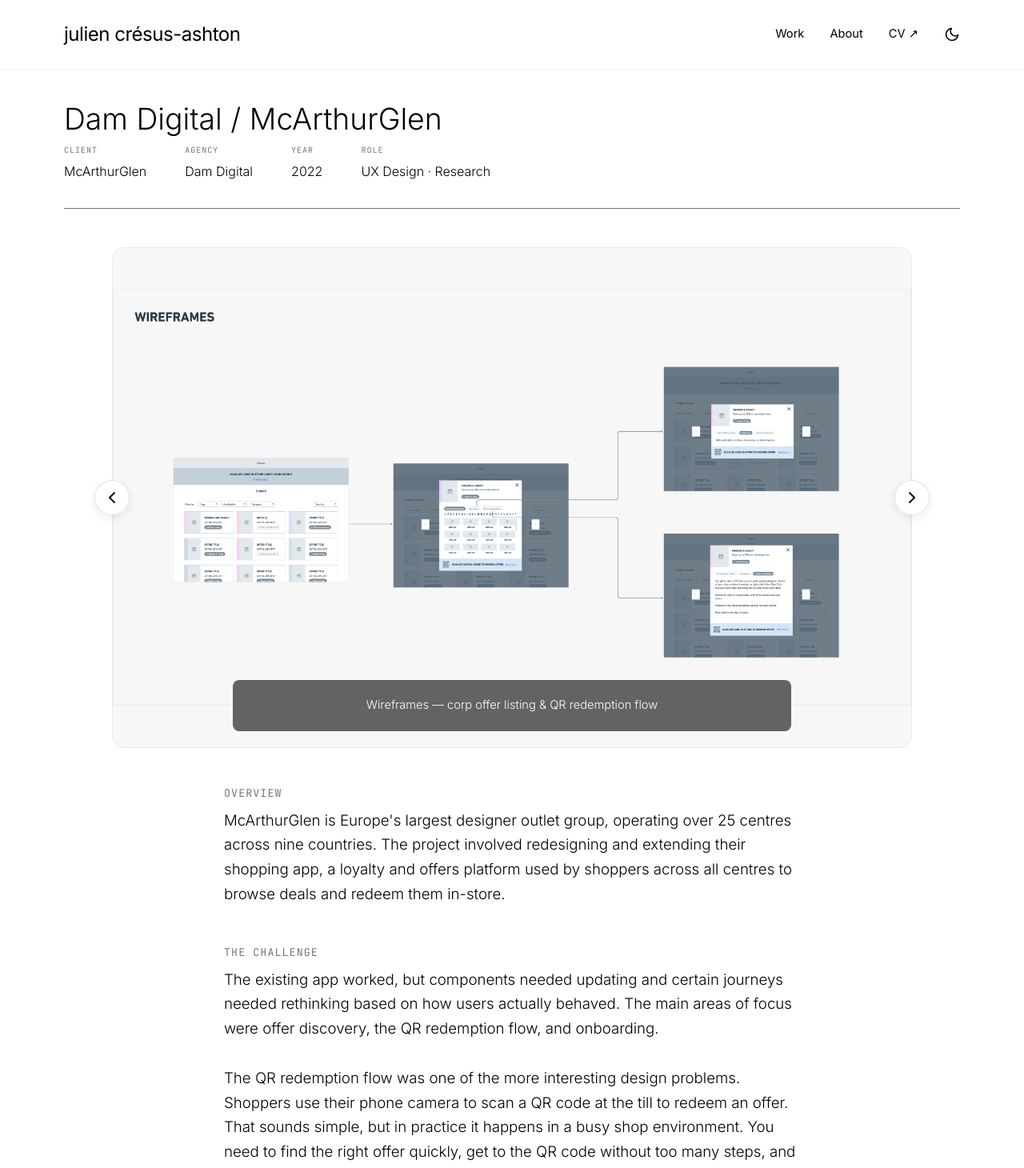
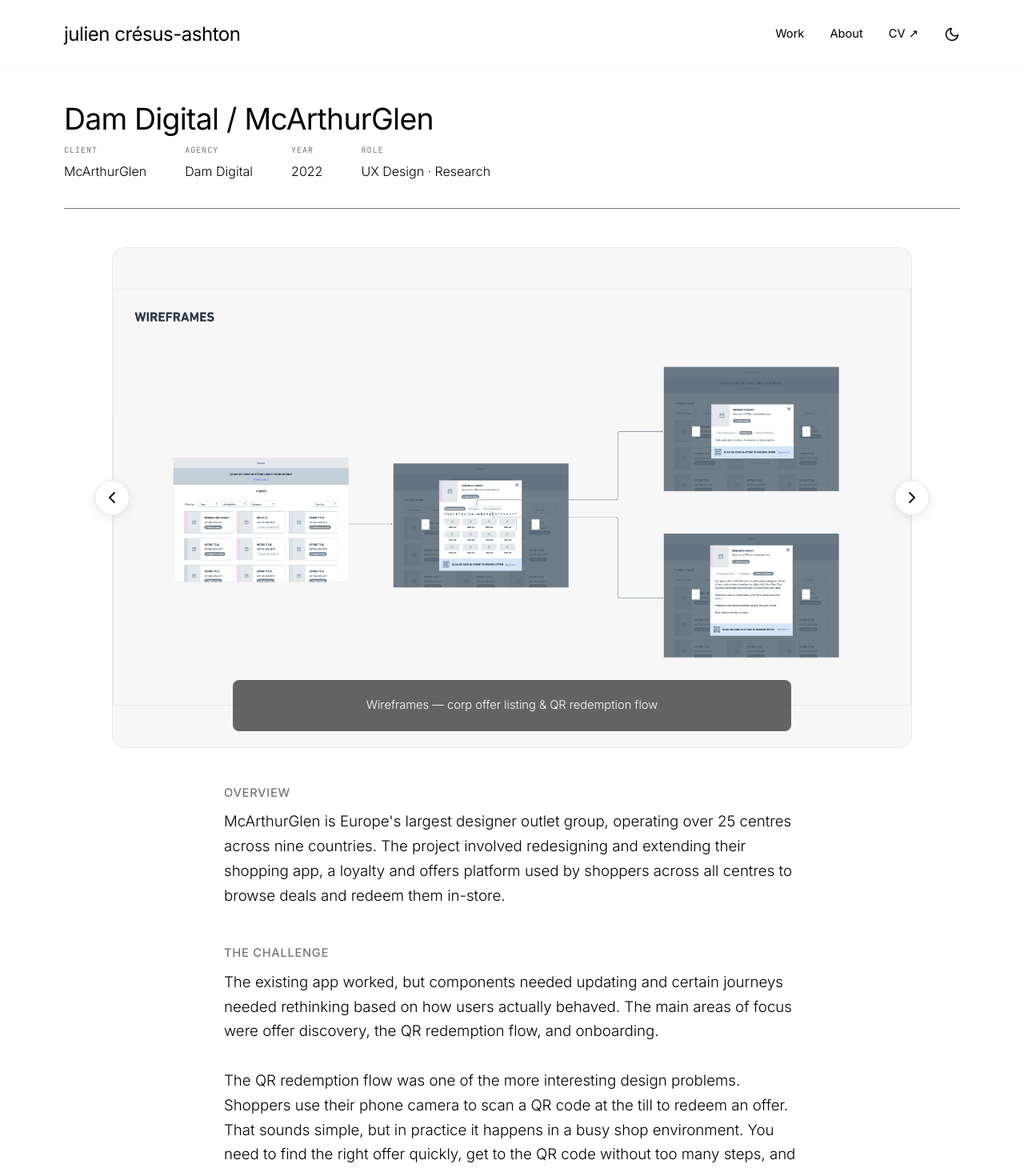
Before and after one commit to julcresus/julcresus.github.io, a React (Create React App) app: page /mag in a window 1280 px wide. Shown: the top 1460 px of the page at 80% size. Built offline with nearby package versions, Linux system fonts and the light colour scheme; no server answers.

Commit message:
Update project headings to match sans-serif minimalist aesthetic

```diff
--- a/src/App.css
+++ b/src/App.css
@@ -390,19 +390,21 @@
 }
 
 .project-title {
-  font-family: var(--font-serif);
+  font-family: var(--font-sans);
   font-size: 28pt;
+  font-weight: 400;
+  letter-spacing: -0.02em;
   line-height: 1.2;
   color: var(--fg);
   margin-bottom: 8px;
 }
 
 .sub-title {
-  font-family: var(--font-mono);
-  font-size: 10pt;
-  font-weight: 400;
+  font-family: var(--font-sans);
+  font-size: 11pt;
+  font-weight: 500;
   text-transform: uppercase;
-  letter-spacing: 0.08em;
+  letter-spacing: 0.05em;
   color: var(--muted);
   margin-bottom: 12px;
   margin-top: 48px;
```
